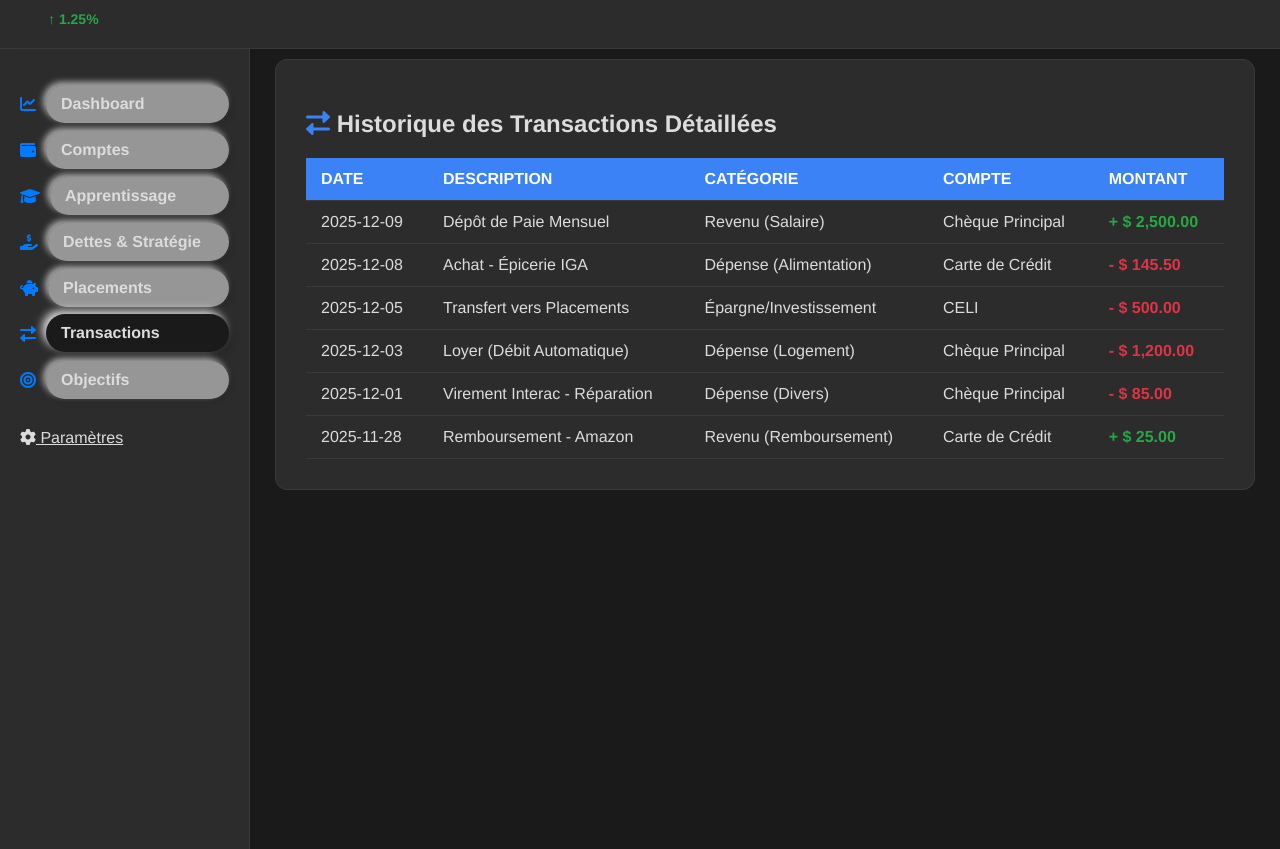
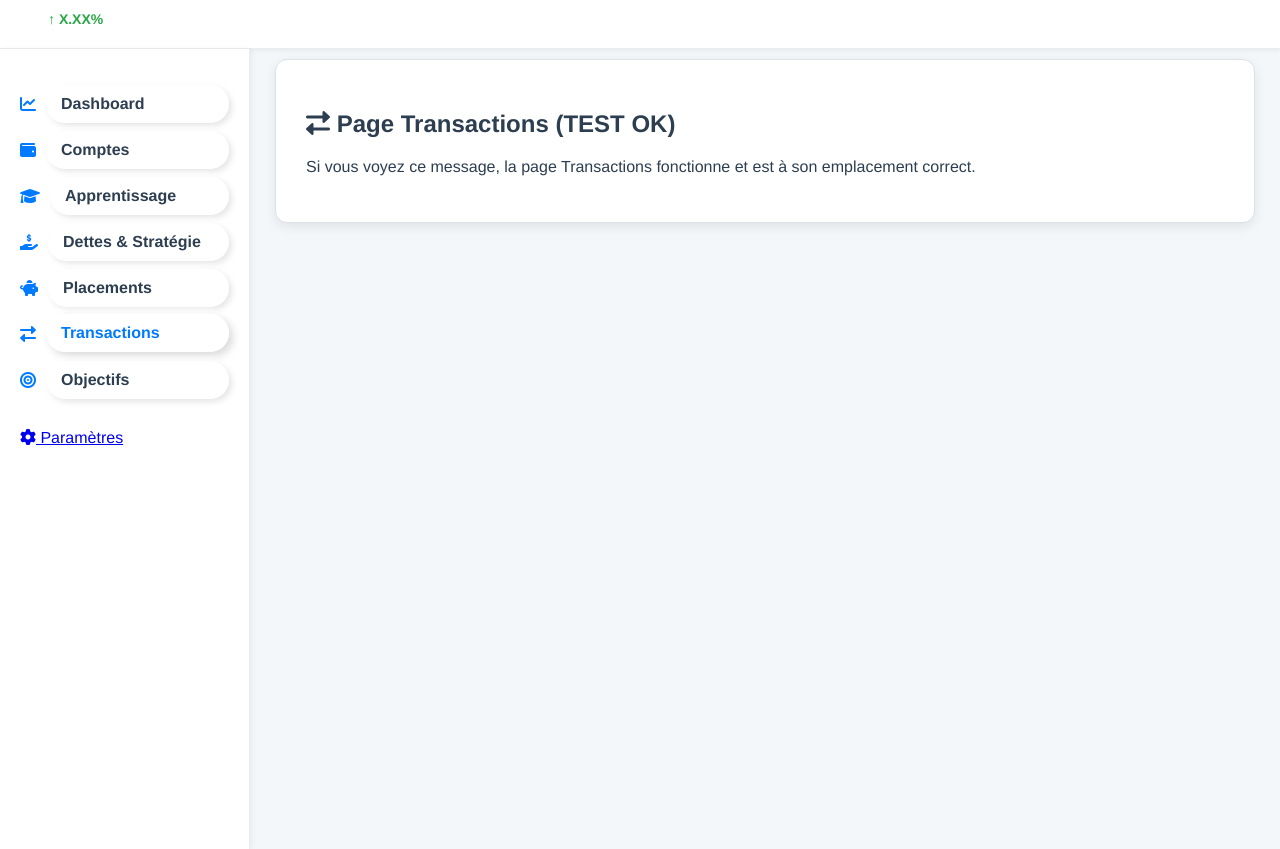
Before and after one commit to pigee1203-dotcom/Mon-Cashflow-Optimise, a plain HTML site: page trans.html in a window 1280 px wide. Shown: the part 101-950 px from the top of the page. Drawn offline with Linux system fonts and the light colour scheme.

Commit message:
Update trans.html

```diff
--- a/trans.html
+++ b/trans.html
@@ -6,79 +6,19 @@
     <title>Transactions Détaillées</title>
     <link rel="stylesheet" href="styles/main.css">
     <link rel="stylesheet" href="https://cdnjs.cloudflare.com/ajax/libs/font-awesome/6.0.0/css/all.min.css">
-    <style>
-        /* Styles Dark Mode pour correspondre au Dashboard */
-        body {
-            background-color: #1a1a1a;
-            color: #dcdcdc;
-        }
-        .main-layout {
-            background-color: #1a1a1a;
-        }
-        .header {
-            background-color: #2c2c2c;
-            border-bottom: 1px solid #3a3a3a;
-        }
-        .sidebar {
-            background-color: #2c2c2c;
-            color: #dcdcdc;
-            border-right: 1px solid #3a3a3a;
-        }
-        .sidebar a {
-            color: #dcdcdc !important;
-        }
-        .sidebar .active-link {
-            background-color: #1a1a1a !important;
-        }
-        .card {
-            background-color: #2c2c2c;
-            border: 1px solid #3a3a3a;
-            box-shadow: none;
-        }
-
-        /* Styles spécifiques au tableau de transactions */
-        .transactions-table {
-            width: 100%;
-            border-collapse: collapse;
-            margin-top: 20px;
-        }
-        .transactions-table th, .transactions-table td {
-            padding: 12px 15px;
-            text-align: left;
-            border-bottom: 1px solid #3a3a3a; /* Séparateur sombre */
-        }
-        .transactions-table th {
-            background-color: #3b82f6; /* Bleu d'accentuation */
-            color: white;
-            font-weight: bold;
-            text-transform: uppercase;
-        }
-        .transactions-table tr:hover {
-            background-color: #3a3a3a; /* Survol des lignes */
-        }
-        .transactions-table .income {
-            color: var(--color-success); /* Vert */
-            font-weight: bold;
-        }
-        .transactions-table .expense {
-            color: var(--color-alert); /* Rouge */
-            font-weight: bold;
-        }
-    </style>
 </head>
 <body>
 
     <header class="header">
         <div class="net-worth">
-            <span>Valeur Nette Totale (Simulée)</span>
-            <h1 class="net-value" style="color: #4CAF50;">$ 71,299.60</h1>
-            <span class="net-indicator success">↑ 1.25%</span>
+            <span>Valeur Nette Totale</span>
+            <h1 class="net-value primary-color">$ XXX,XXX.XX</h1>
+            <span class="net-indicator success">↑ X.XX%</span>
         </div>
-        <a href="centre-apprentissage.html" class="sync-button"><i class="fas fa-graduation-cap"></i> Voir le Centre d'Apprentissage</a>
+        <a href="index.html" class="sync-button"><i class="fas fa-arrow-left"></i> Retour au Dashboard</a>
     </header>
 
     <div class="main-layout">
-
         <aside class="sidebar">
             <nav class="main-nav">
                 <ul>
@@ -87,7 +27,8 @@
                     <li><i class="fas fa-graduation-cap"></i> <a href="centre-apprentissage.html">Apprentissage</a></li>
                     <li><i class="fas fa-hand-holding-usd"></i> <a href="dettes.html">Dettes & Stratégie</a></li>
                     <li><i class="fas fa-piggy-bank"></i> <a href="placements.html">Placements</a></li>
-                    <li><i class="fas fa-exchange-alt"></i> <a href="trans.html" class="active-link">Transactions</a></li> <li><i class="fas fa-bullseye"></i> <a href="objectifs.html">Objectifs</a></li>
+                    <li><i class="fas fa-exchange-alt"></i> <a href="trans.html" class="active-link">Transactions</a></li>
+                    <li><i class="fas fa-bullseye"></i> <a href="objectifs.html">Objectifs</a></li>
                 </ul>
             </nav>
             <div class="bottom-menu">
@@ -96,67 +37,10 @@
         </aside>
 
         <main class="content-grid" style="grid-template-columns: 1fr;">
-
-            <section class="card" style="grid-column: span 1; padding: 30px;">
-                <h1><i class="fas fa-exchange-alt" style="color: #3b82f6;"></i> Historique des Transactions Détaillées</h1>
-
-                <table class="transactions-table">
-                    <thead>
-                        <tr>
-                            <th>Date</th>
-                            <th>Description</th>
-                            <th>Catégorie</th>
-                            <th>Compte</th>
-                            <th>Montant</th>
-                        </tr>
-                    </thead>
-                    <tbody>
-                        <tr>
-                            <td>2025-12-09</td>
-                            <td>Dépôt de Paie Mensuel</td>
-                            <td>Revenu (Salaire)</td>
-                            <td>Chèque Principal</td>
-                            <td class="income">+ $ 2,500.00</td>
-                        </tr>
-                        <tr>
-                            <td>2025-12-08</td>
-                            <td>Achat - Épicerie IGA</td>
-                            <td>Dépense (Alimentation)</td>
-                            <td>Carte de Crédit</td>
-                            <td class="expense">- $ 145.50</td>
-                        </tr>
-                        <tr>
-                            <td>2025-12-05</td>
-                            <td>Transfert vers Placements</td>
-                            <td>Épargne/Investissement</td>
-                            <td>CELI</td>
-                            <td class="expense">- $ 500.00</td>
-                        </tr>
-                        <tr>
-                            <td>2025-12-03</td>
-                            <td>Loyer (Débit Automatique)</td>
-                            <td>Dépense (Logement)</td>
-                            <td>Chèque Principal</td>
-                            <td class="expense">- $ 1,200.00</td>
-                        </tr>
-                        <tr>
-                            <td>2025-12-01</td>
-                            <td>Virement Interac - Réparation</td>
-                            <td>Dépense (Divers)</td>
-                            <td>Chèque Principal</td>
-                            <td class="expense">- $ 85.00</td>
-                        </tr>
-                         <tr>
-                            <td>2025-11-28</td>
-                            <td>Remboursement - Amazon</td>
-                            <td>Revenu (Remboursement)</td>
-                            <td>Carte de Crédit</td>
-                            <td class="income">+ $ 25.00</td>
-                        </tr>
-                    </tbody>
-                </table>
+            <section class="card" style="padding: 30px;">
+                <h1><i class="fas fa-exchange-alt"></i> Page Transactions (TEST OK)</h1>
+                <p>Si vous voyez ce message, la page Transactions fonctionne et est à son emplacement correct.</p>
             </section>
-
         </main>
     </div>
 
```
